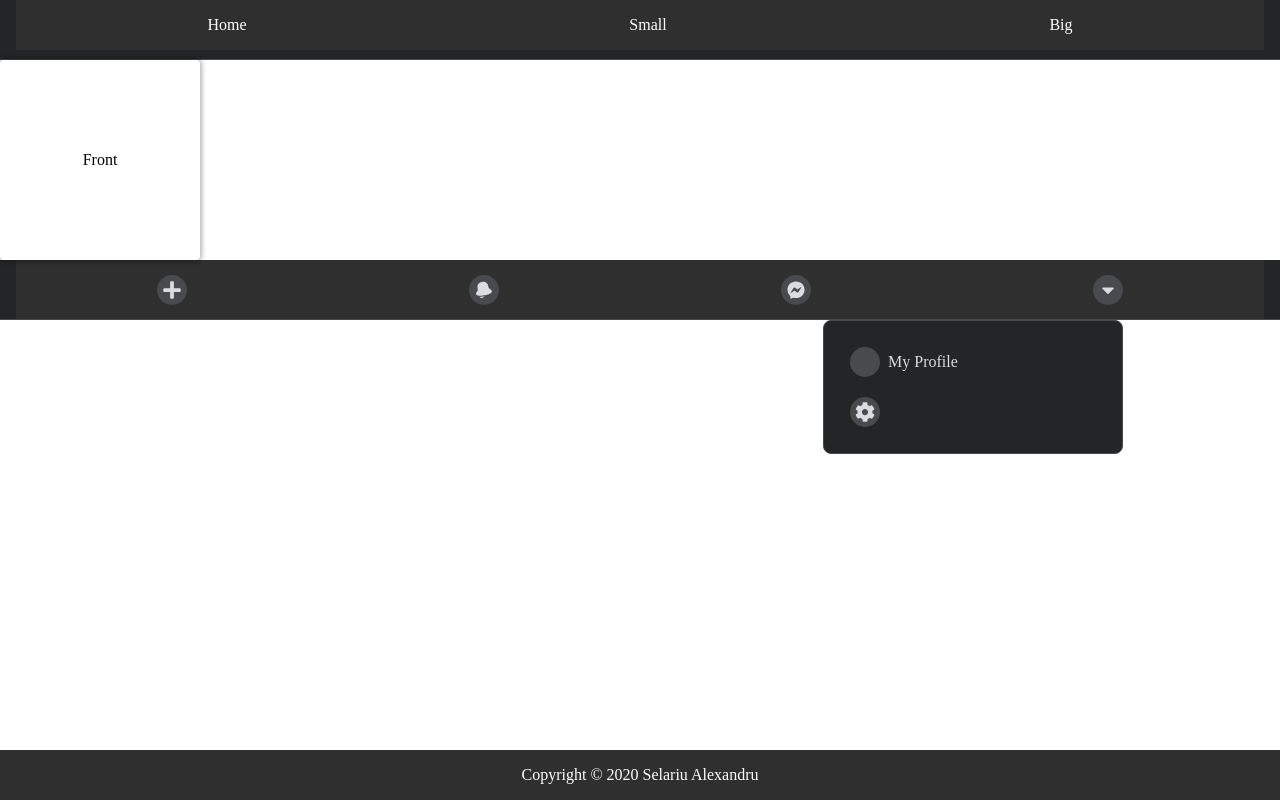
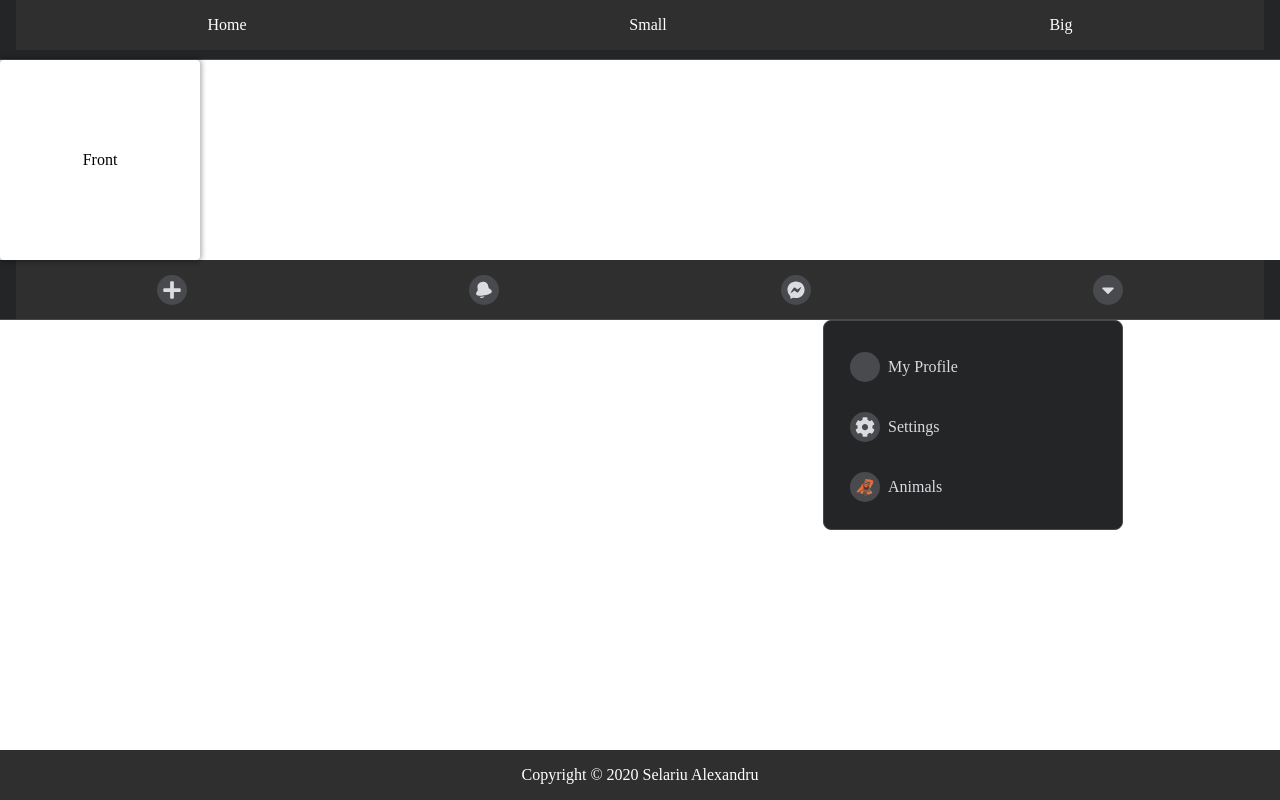
Before and after one commit to SelariuAlex/my-components, a React (Create React App) app: page /big in a window 1280 px wide. Both pictures are taken after a click on the link 1108 px from the left and 289 px from the top of the page. Built offline with nearby package versions, Linux system fonts and the light colour scheme.

Commit message:
add transitions

```diff
--- a/package.json
+++ b/package.json
@@ -9,7 +9,8 @@
     "react": "^16.13.1",
     "react-dom": "^16.13.1",
     "react-router-dom": "^5.1.2",
-    "react-scripts": "3.4.1"
+    "react-scripts": "3.4.1",
+    "react-transition-group": "^4.3.0"
   },
   "scripts": {
     "start": "react-scripts start",
--- a/src/components/Big/DropdownMenu/Dropdown.js
+++ b/src/components/Big/DropdownMenu/Dropdown.js
@@ -1,11 +1,31 @@
-import React from "react";
+import React, { useState, useEffect, useRef } from "react";
 import { ReactComponent as CogIcon } from "../../../icons/cog.svg";
 import { ReactComponent as ChevronIcon } from "../../../icons/chevron.svg";
+import { ReactComponent as ArrowIcon } from "../../../icons/arrow.svg";
+import { ReactComponent as BoltIcon } from "../../../icons/bolt.svg";
+import { CSSTransition } from "react-transition-group";
 
 function Dropdown() {
+  const [activeMenu, setActiveMenu] = useState("main");
+  const [menuHeight, setMenuHeight] = useState(null);
+  const dropdownRef = useRef(null);
+
+  useEffect(() => {
+    setMenuHeight(dropdownRef.current?.firstChild.offsetHeight);
+  }, []);
+
+  function calcHeight(el) {
+    const height = el.offsetHeight;
+    setMenuHeight(height);
+  }
+
   function DropdownItem(props) {
     return (
-      <a href="#" className="menu-item">
+      <a
+        href="#"
+        className="menu-item"
+        onClick={() => props.goToMenu && setActiveMenu(props.goToMenu)}
+      >
         <span className="icon-button">{props.leftIcon}</span>
         {props.children}
         <span className="icon-right">{props.rightIcon}</span>
@@ -13,12 +33,72 @@ function Dropdown() {
     );
   }
   return (
-    <div className="dropdown">
-      <DropdownItem>My Profile</DropdownItem>
-      <DropdownItem
-        leftIcon={<CogIcon />}
-        rightIcon={<ChevronIcon />}
-      ></DropdownItem>
+    <div
+      className="dropdown"
+      style={{ height: menuHeight + 30 }}
+      ref={dropdownRef}
+    >
+      <CSSTransition
+        in={activeMenu === "main"}
+        timeout={500}
+        classNames="menu-primary"
+        unmountOnExit
+        onEnter={calcHeight}
+      >
+        <div className="menu">
+          <DropdownItem>My Profile</DropdownItem>
+          <DropdownItem
+            leftIcon={<CogIcon />}
+            rightIcon={<ChevronIcon />}
+            goToMenu="settings"
+          >
+            Settings
+          </DropdownItem>
+          <DropdownItem
+            leftIcon="🦧"
+            rightIcon={<ChevronIcon />}
+            goToMenu="animals"
+          >
+            Animals
+          </DropdownItem>
+        </div>
+      </CSSTransition>
+
+      <CSSTransition
+        in={activeMenu === "settings"}
+        timeout={500}
+        classNames="menu-secondary"
+        unmountOnExit
+        onEnter={calcHeight}
+      >
+        <div className="menu">
+          <DropdownItem goToMenu="main" leftIcon={<ArrowIcon />}>
+            <h2>My Tutorial</h2>
+          </DropdownItem>
+          <DropdownItem leftIcon={<BoltIcon />}>HTML</DropdownItem>
+          <DropdownItem leftIcon={<BoltIcon />}>CSS</DropdownItem>
+          <DropdownItem leftIcon={<BoltIcon />}>JavaScript</DropdownItem>
+          <DropdownItem leftIcon={<BoltIcon />}>Awesome!</DropdownItem>
+        </div>
+      </CSSTransition>
+
+      <CSSTransition
+        in={activeMenu === "animals"}
+        timeout={500}
+        classNames="menu-secondary"
+        unmountOnExit
+        onEnter={calcHeight}
+      >
+        <div className="menu">
+          <DropdownItem goToMenu="main" leftIcon={<ArrowIcon />}>
+            <h2>Animals</h2>
+          </DropdownItem>
+          <DropdownItem leftIcon="K">Kangaroo</DropdownItem>
+          <DropdownItem leftIcon="🐸">Frog</DropdownItem>
+          <DropdownItem leftIcon="Hr">Horse?</DropdownItem>
+          <DropdownItem leftIcon="He">Hedgehog</DropdownItem>
+        </div>
+      </CSSTransition>
     </div>
   );
 }
--- a/src/components/Big/DropdownMenu/DropdownMenu.css
+++ b/src/components/Big/DropdownMenu/DropdownMenu.css
@@ -90,7 +90,7 @@ a {
 }
 
 .menu-item {
-  height: 50px;
+  height: 60px;
   display: flex;
   align-items: center;
   border-radius: var(--border-radius);
```
Also changed, not shown: 1 other file (tests, documents, lock files or other folders).
